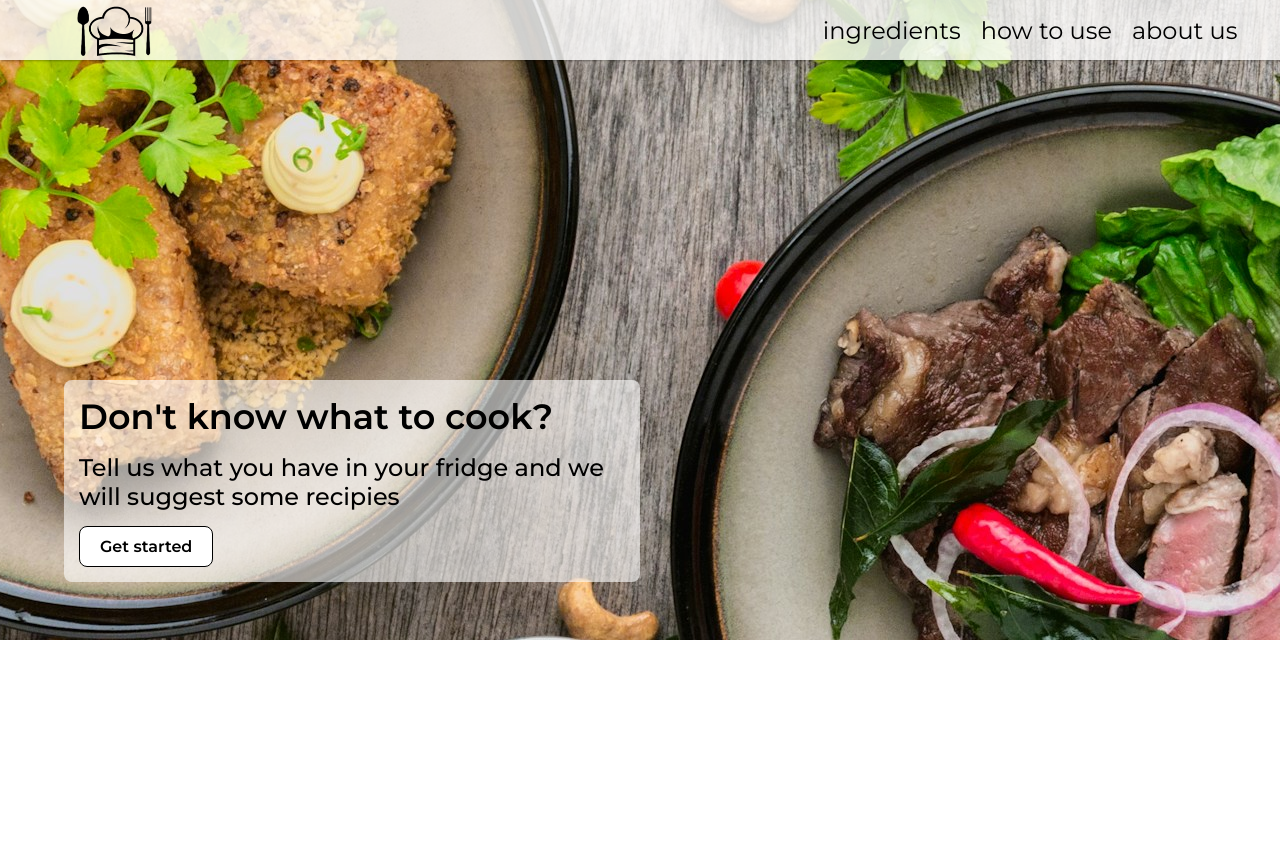
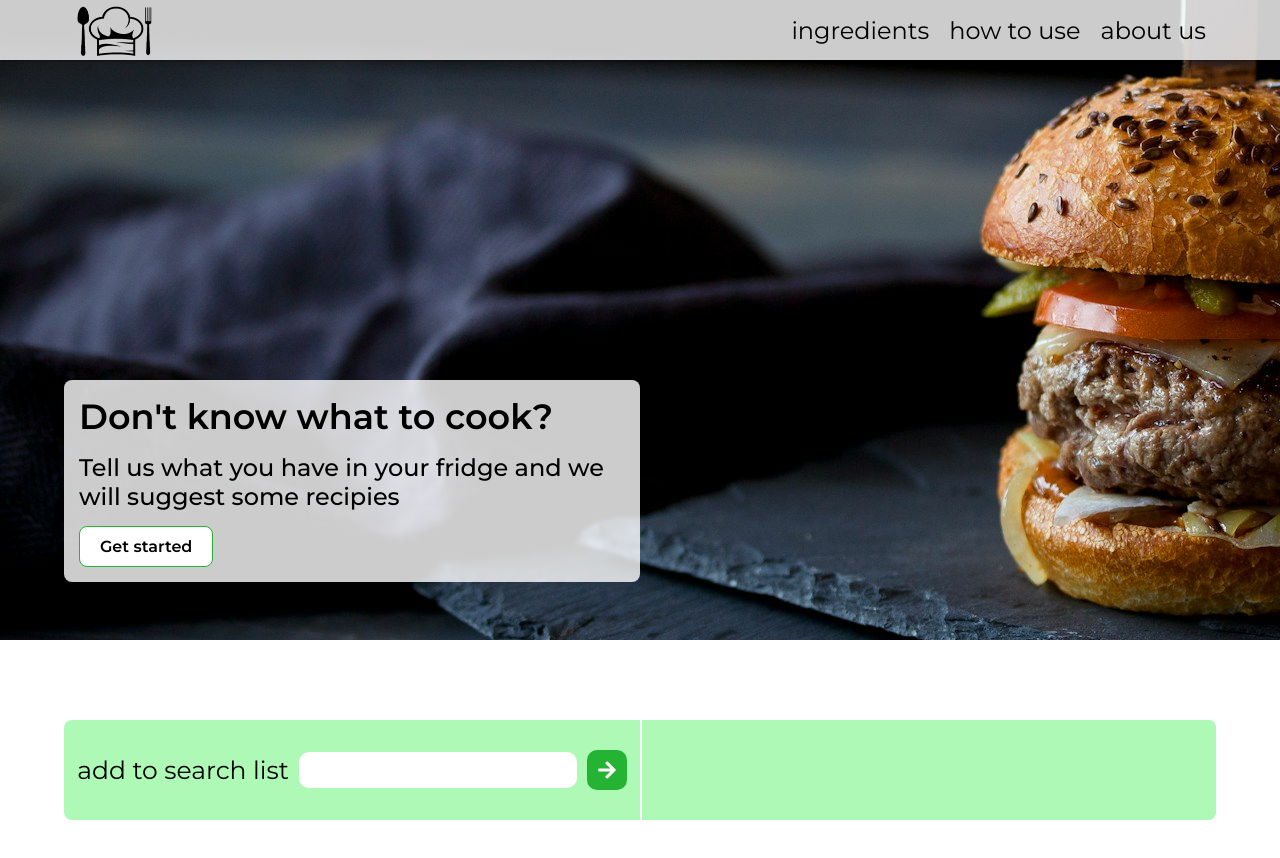
Before and after one commit to MirelaVasileva/whats-for-dinner, a React (Create React App) app: page / in a window 1280 px wide. Shown: the top 858 px of the page. Before the commit the page ends 800 px from the top, so only its background shows below. Built offline with nearby package versions, Linux system fonts and the light colour scheme.

Commit message:
feat: added search list

```diff
--- a/package.json
+++ b/package.json
@@ -8,6 +8,7 @@
     "@testing-library/user-event": "^13.5.0",
     "react": "^18.2.0",
     "react-dom": "^18.2.0",
+    "react-icons": "^5.0.1",
     "react-scripts": "5.0.1",
     "web-vitals": "^2.1.4"
   },
--- a/src/App.js
+++ b/src/App.js
@@ -2,12 +2,14 @@ import logo from './logo.svg';
 import './App.css';
 import { Hero } from './Components/Hero/Hero';
 import { Navbar } from './Components/Navbar/Navbar';
+import { RecipeSearch } from './Components/RecipeSearch/RecipeSearch';
 
 function App() {
   return (
     <div className="App">
       <Navbar/>
       <Hero />
+      <RecipeSearch />
     </div>
   );
 }
--- a/src/Components/Hero/hero.css
+++ b/src/Components/Hero/hero.css
@@ -9,7 +9,7 @@
     width: 100%;
     height: 100%;
     object-fit: cover;
-    background-position: 5% 50%;
+    background-position: 0% 95%;
     background-image: url('../../images/hero.jpg');
     display: flex;
     flex-direction: column;
@@ -22,7 +22,7 @@
     margin-top: auto;
     margin-bottom: 5%;
     padding: 15px;
-    background-color: rgba(255,255,255,0.6);
+    background-color:  rgb(255, 255, 255,0.8);
     border-radius:8px;
     display: flex;
     flex-direction: column;
@@ -54,11 +54,12 @@
     background-color: white;
     font-size: 16px;
     cursor: pointer;
-    border: 1px solid black;
+    border: 1px solid rgb(36, 179, 50);
     transition: all 0.3s ease-in-out;
     font-weight: 600;
 }
 #hero-button:hover {
-    background-color: black;
+    border: 1px solid transparent;
+    background-color:  rgb(36, 179, 50);
     color: white;
 }
--- a/src/Components/Navbar/navbar.css
+++ b/src/Components/Navbar/navbar.css
@@ -4,7 +4,7 @@
     position: fixed;
     top:0;
     left:0;
-    background-color: rgba(255,255,255,0.8);
+    background-color:  rgb(255, 255, 255,0.8);
     box-shadow: 1px 1px 2px rgba(0,0,0,.3);
     z-index: 10;
     display: flex;
@@ -28,7 +28,7 @@
 }
 
 .nav-items{
-    width: 35%;
+    min-width: 35%;
     display: flex;
     justify-content: space-evenly;
     align-items: center;
--- /dev/null
+++ b/src/Components/RecipeSearch/RecipeSearch.jsx
@@ -0,0 +1,48 @@
+import { useState } from "react";
+import "./recipeSearch.css"
+import { FaArrowRight } from "react-icons/fa";
+import { IoMdClose } from "react-icons/io";
+
+export const RecipeSearch = () => {
+
+    const [serachList, setSearchList] = useState([])
+
+    const handleSubmit = (e) =>{
+        e.preventDefault()
+        const formData = new FormData(e.currentTarget)
+        const res = Object.fromEntries(formData).search
+        setSearchList(prev => [...prev, res])
+        e?.currentTarget?.reset()
+    }
+
+    const removeSelf = (item) =>{
+        const res = serachList.filter(elem => elem !== item )
+        setSearchList(res)
+    }
+
+    return (
+        <div id="recipe-search">
+            <section className="inner-recipe">
+                <div className="search-div">
+                    <form className="form" onSubmit={handleSubmit}>
+                        <label>
+                            add to search list
+                        </label>
+                        <input name="search" className="input" />
+                        <button type="submit" className="form-btn">
+                            <FaArrowRight color="white" size={20}/>
+                            </button>
+                    </form>
+                    <div className="search-items">
+                        {serachList.map((item, i) =>
+                        <p className="item" key={item}>{item}
+                        <button onClick={()=>removeSelf(item)} className="item-remove">
+                            <IoMdClose color="red" size={20}/></button>
+                        </p>)}
+                    </div>
+                </div>
+
+            </section>
+        </div>
+    )
+}
--- /dev/null
+++ b/src/Components/RecipeSearch/recipeSearch.css
@@ -0,0 +1,81 @@
+#recipe-search{
+    width: 100%;
+    height: 100vh;
+    display:flex;
+    justify-content: center;
+    align-items: center;
+    margin-top: 5rem;
+}
+.inner-recipe{
+    width: 90%;
+    max-width: 1600px;
+    height: 100%;
+    display:flex;
+    justify-content: space-evenly;
+    align-items: start;
+}
+.input{
+    padding: 10px;
+    width: 50%;
+    border-radius:10px;
+    border:none;
+}
+.search-div{
+    width: 100%;
+    border-radius: 8px;
+    display: flex;
+    background-color: rgb(173, 249, 181);
+    justify-content: space-between;
+}
+.form{
+    width: 50%;
+    height: 100px;
+    padding: 10px;
+    display:flex;
+    justify-content: center;
+    align-items: center;
+    font-size: 25px;
+    white-space: nowrap;
+    gap: 10px;
+}
+.form-btn{
+    display:flex;
+    justify-content: center;
+    align-items: center;
+    border: none;
+    cursor: pointer;
+    padding: 10px;
+    border-radius:10px;
+    background-color:  rgb(36, 179, 50);
+}
+.search-items{
+    border-radius:0px 8px 8px 0px;
+    width: 50%;
+    padding: 10px;
+    background-color: rgb(173, 249, 181);
+    min-height: 50px;
+    border-left: 2px solid white;
+    display: flex;
+    justify-content: center;
+    gap: 20px;
+    align-items: center;
+    flex-wrap: wrap;
+}
+
+.item{
+    padding: 5px 10px;
+    background-color: rgba(255,255,255,0.6);
+    border-radius: 50px;
+    display: flex;
+    justify-content: center;
+    align-items: center;
+    gap: 2px;
+}
+.item-remove{
+    border:none;
+    display: flex;
+    justify-content: center;
+    align-items: center;
+    cursor: pointer;
+    background-color: transparent;
+}
```
Also changed, not shown: src/images/hero.jpg, 1 other file (tests, documents, lock files or other folders).
